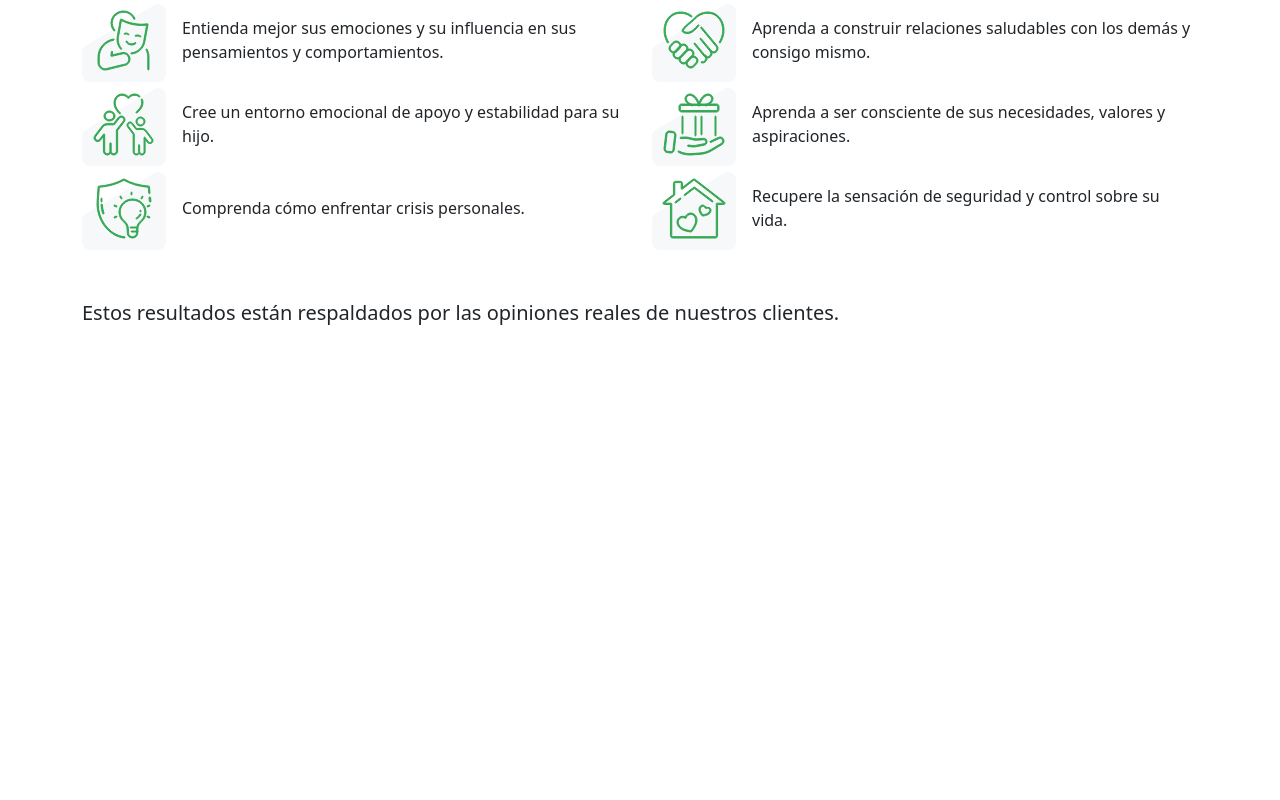
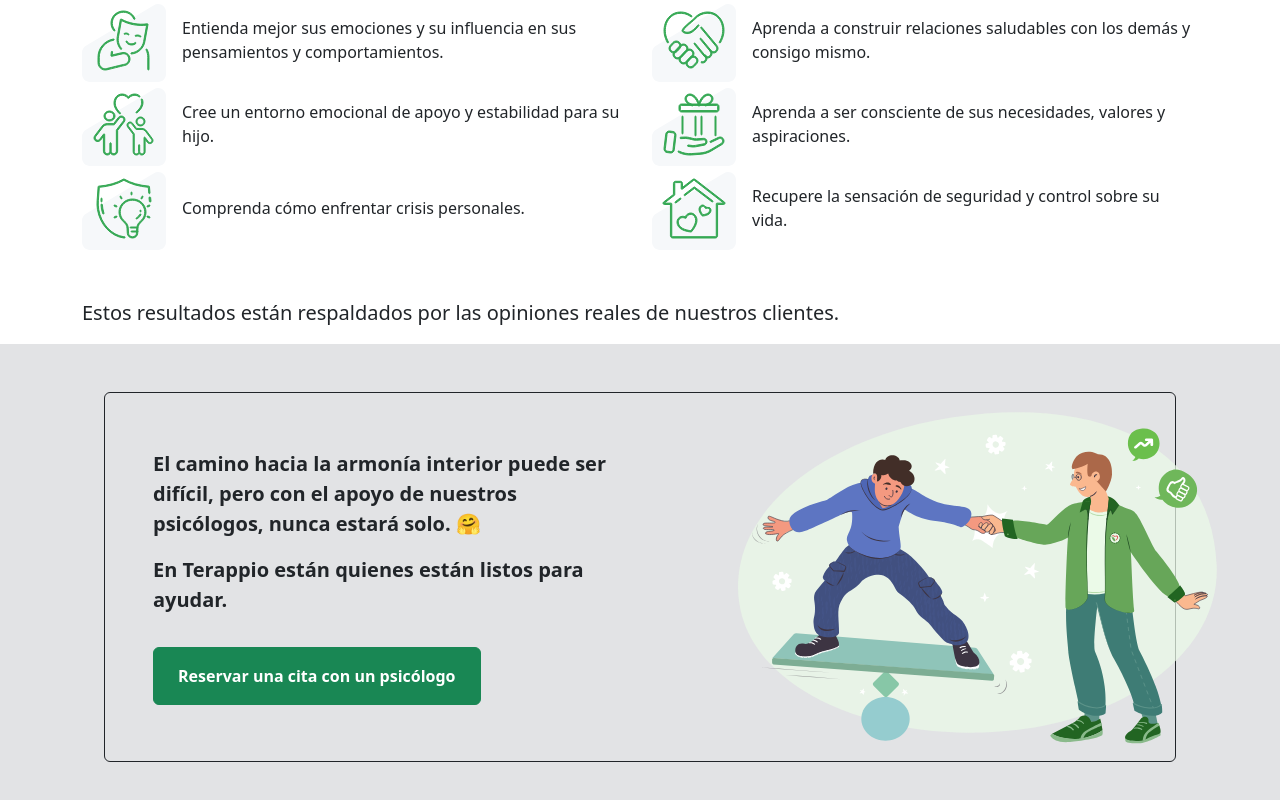
Before and after one commit to Benit0Trdlla/Psychologists, a Next.js app in the folder my-app/: page / in a window 1280 px wide. Shown: the part 3633-4433 px from the top of the page. Before the commit the page ends 3977 px from the top, so only its background shows below. Built offline with nearby package versions, Linux system fonts and the light colour scheme.

Commit message:
Add: request an appointment section, not responsive yet.

```diff
--- a/my-app/src/app/page.jsx
+++ b/my-app/src/app/page.jsx
@@ -10,13 +10,25 @@ export default function Home() {
 
   return (
     <>
-      <Navbar/>
-      <HeroSection/>
-      <CardsStats/>
-      <CardsPsychologists/>
-      <AdvisorsSection/>
-      <TypesTherapies/>
-      <PsychotherapyProcess/>
+      <Navbar />
+      <HeroSection />
+      <CardsStats />
+      <CardsPsychologists />
+      <AdvisorsSection />
+      <TypesTherapies />
+      <PsychotherapyProcess />
+      <section className="bg-secondary-subtle p-lg-5">
+        <div style={{ width: "1072px", height: "370px", position: "relative" }} className="border border-dark rounded mx-auto p-5 d-flex justify-content-between align-items-center">
+          <div>
+            <p className="fw-semibold fs-5">El camino hacia la armonía interior puede ser difícil, pero con el apoyo de nuestros psicólogos, nunca estará solo. 🤗</p>
+            <p className="fw-semibold fs-5">En Terappio están quienes están listos para ayudar.</p>
+            <button className="mt-3 fw-semibold btn btn-success py-3 px-4">Reservar una cita con un psicólogo</button>
+          </div>
+          <div>
+            <img src="Images/reservar-cita.svg" alt="" style={{position: "relative", right: "-100px"}}/>
+          </div>
+        </div>
+      </section>
 
     </>
   );
```
Also changed, not shown: my-app/public/Images/reservar-cita.svg (added).
